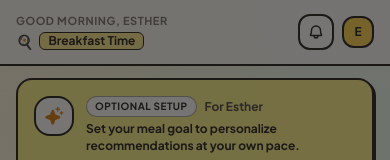
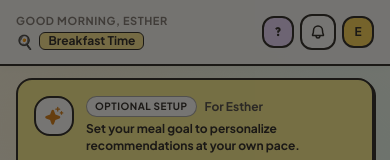
Before and after one commit to Mkzay/provisions-meal-builder, a Next.js app: page /app in a window 390 px wide. Shown: the top 160 px of the page. Built offline with nearby package versions, Linux system fonts and the light colour scheme; no server answers.

Commit message:
feat(mobile): add direct tour trigger button to mobile header

```diff
--- a/src/app/app/page.tsx
+++ b/src/app/app/page.tsx
@@ -111,6 +111,7 @@ export default function MealBuilderAppPage() {
         mealType={mealType}
         onOpenNotification={() => setIsNotificationOpen(true)}
         onOpenProfile={() => handleOpenPersonalHub("profile")}
+        onOpenWalkthrough={() => setIsWalkthroughOpen(true)}
       />
 
       <div className="w-full max-w-7xl mx-auto px-4 sm:px-6 lg:px-8 py-3 sm:py-6">
--- a/src/components/MobileHeader.tsx
+++ b/src/components/MobileHeader.tsx
@@ -9,6 +9,7 @@ interface MobileHeaderProps {
   mealType: MealType;
   onOpenNotification: () => void;
   onOpenProfile: () => void;
+  onOpenWalkthrough?: () => void;
 }
 
 export const MobileHeader: React.FC<MobileHeaderProps> = ({
@@ -16,6 +17,7 @@ export const MobileHeader: React.FC<MobileHeaderProps> = ({
   mealType,
   onOpenNotification,
   onOpenProfile,
+  onOpenWalkthrough,
 }) => {
   const getGreeting = () => {
     const hour = new Date().getHours();
@@ -54,8 +56,19 @@ export const MobileHeader: React.FC<MobileHeaderProps> = ({
         </div>
       </div>
 
-      {/* Right: Quick Notifications & Profile Avatar */}
-      <div className="flex items-center gap-2">
+      {/* Right: Tour, Quick Notifications & Profile Avatar */}
+      <div className="flex items-center gap-1.5 sm:gap-2">
+        {onOpenWalkthrough && (
+          <button
+            type="button"
+            onClick={onOpenWalkthrough}
+            className="w-8 h-8 rounded-xl border-2 border-stone-900 bg-purple-200 hover:bg-purple-300 text-stone-900 font-display font-black text-xs shadow-brutal-xs flex items-center justify-center active:translate-x-0.5 active:translate-y-0.5 transition-transform shrink-0"
+            title="How Provisions Works"
+            aria-label="How Provisions Works"
+          >
+            ?
+          </button>
+        )}
         <button
           type="button"
           onClick={onOpenNotification}
```
